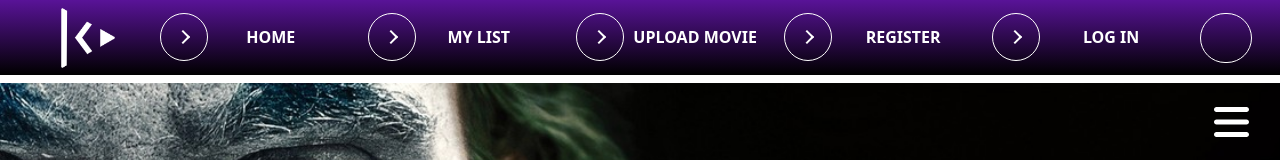
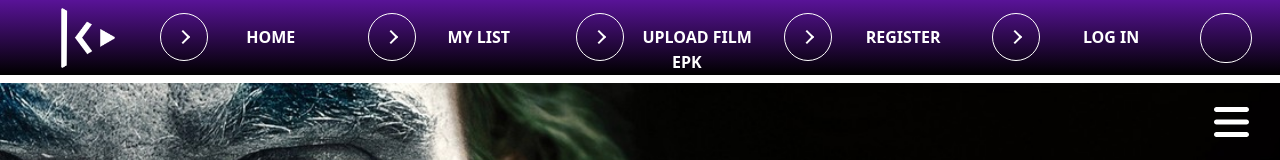
Before and after one commit to KinoklikMern/KinoklikMERN, a React (Create React App) app in the folder client/: page / in a window 1280 px wide. Shown: the top 160 px of the page. Built offline with nearby package versions, Linux system fonts and the light colour scheme.

Commit message:
Nav edit

```diff
--- a/client/src/components/Header.js
+++ b/client/src/components/Header.js
@@ -77,7 +77,7 @@ function Header() {
                 </span>
                 <span>
                   <Link className="whatsnew-text" to="/upload">
-                    &nbsp;&nbsp;&nbsp;&nbsp;Upload movie
+                    &nbsp;&nbsp;&nbsp;&nbsp;&nbsp;Upload FILM EPK
                   </Link>
                 </span>
               </button>
```
